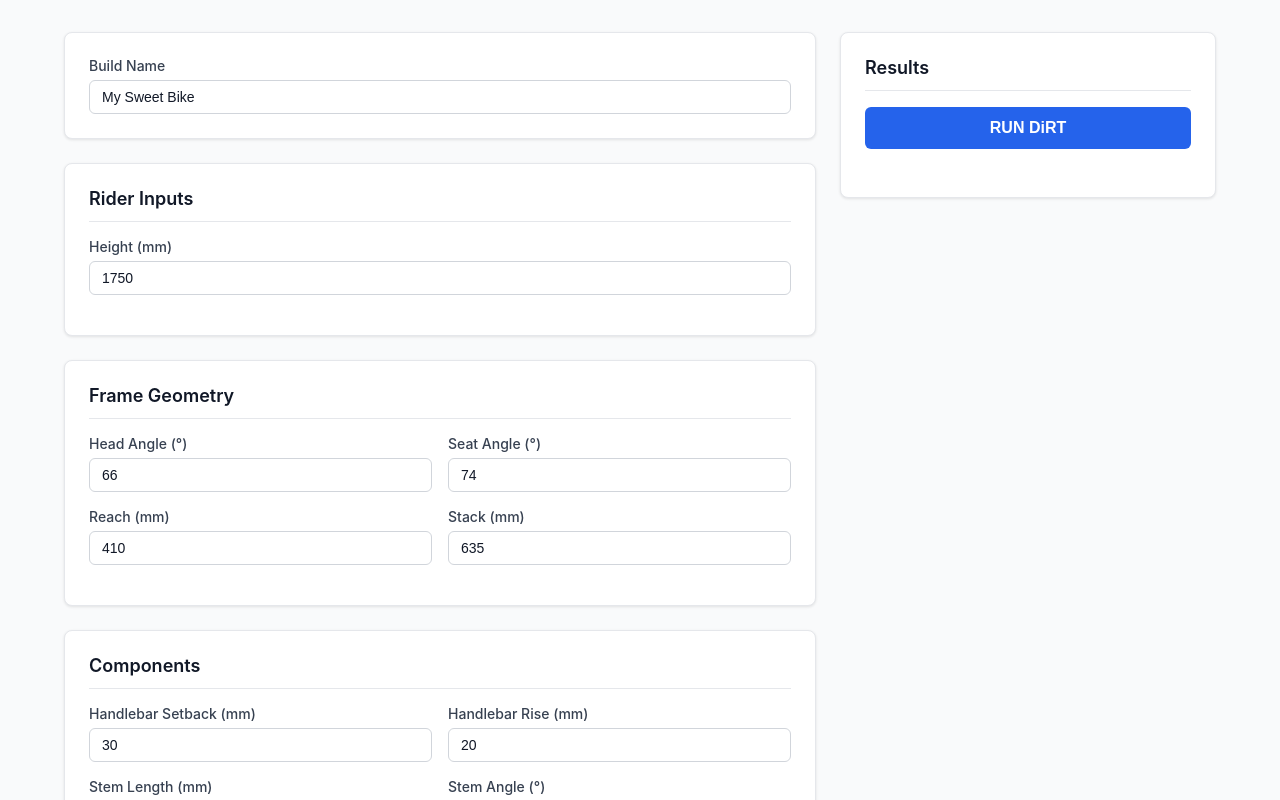
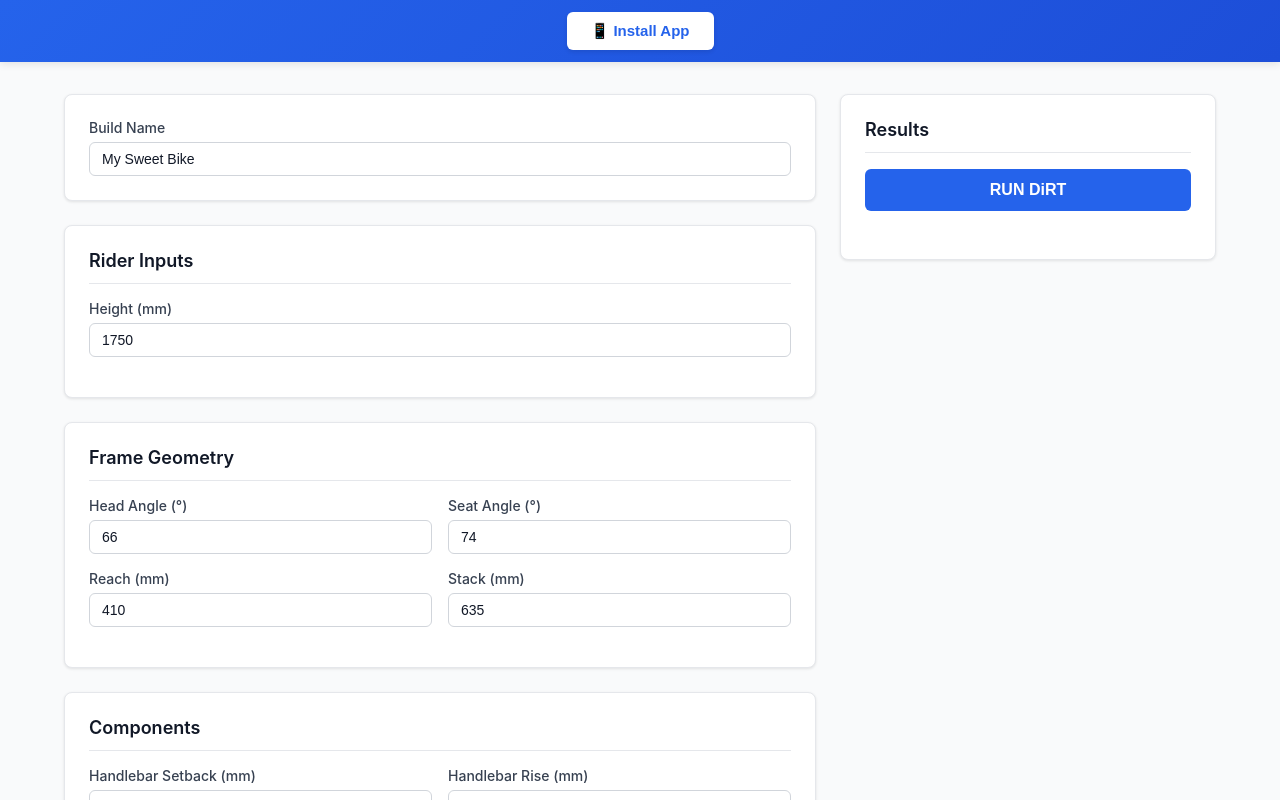
Before and after one commit to leelikesbikes/dirt-calculator, a Next.js app: page /app in a window 1280 px wide. Shown: the top 800 px of the page. Built offline with nearby package versions, Linux system fonts and the light colour scheme.

Commit message:
Add files via upload

```diff
--- a/app/app/page.js
+++ b/app/app/page.js
@@ -1,6 +1,6 @@
 'use client';
 
-import { useState } from 'react';
+import { useState, useEffect } from 'react';
 import styles from './page.module.css';
 
 export default function Home() {
@@ -31,45 +31,56 @@ export default function Home() {
   const [results, setResults] = useState(null);
   const [loading, setLoading] = useState(false);
   const [installPrompt, setInstallPrompt] = useState(null);
-  const [showInstallButton, setShowInstallButton] = useState(false);
+  const [isInstalled, setIsInstalled] = useState(false);
 
   // Register service worker and handle install prompt
-  useState(() => {
-    if (typeof window !== 'undefined') {
+  useEffect(() => {
+    // Check if already installed
+    if (window.matchMedia('(display-mode: standalone)').matches || window.navigator.standalone) {
+      setIsInstalled(true);
+    }
+
     // Register service worker
     if ('serviceWorker' in navigator) {
-        navigator.serviceWorker.register('/sw.js').catch(() => {});
+      navigator.serviceWorker.register('/sw.js')
+        .then(() => console.log('Service Worker registered'))
+        .catch((err) => console.log('Service Worker registration failed:', err));
     }
 
-      // Listen for install prompt
-      window.addEventListener('beforeinstallprompt', (e) => {
+    // Listen for install prompt (Chrome/Android)
+    const handleBeforeInstall = (e) => {
       e.preventDefault();
       setInstallPrompt(e);
-        setShowInstallButton(true);
-      });
+    };
 
-      // Check if already installed
-      if (window.matchMedia('(display-mode: standalone)').matches) {
-        setShowInstallButton(false);
-      }
-    }
+    window.addEventListener('beforeinstallprompt', handleBeforeInstall);
+
+    return () => {
+      window.removeEventListener('beforeinstallprompt', handleBeforeInstall);
+    };
   }, []);
 
   const handleInstall = async () => {
-    if (!installPrompt) {
-      // Fallback instructions for iOS Safari
-      alert('To install:\n\niOS: Tap Share button → Add to Home Screen\n\nAndroid: Tap menu (⋮) → Install app');
-      return;
-    }
-
+    if (installPrompt) {
+      // Chrome/Android - use native prompt
       installPrompt.prompt();
       const { outcome } = await installPrompt.userChoice;
 
       if (outcome === 'accepted') {
-      setShowInstallButton(false);
+        setIsInstalled(true);
       }
 
       setInstallPrompt(null);
+    } else {
+      // iOS Safari or already installed - show instructions
+      const isIOS = /iPad|iPhone|iPod/.test(navigator.userAgent);
+
+      if (isIOS) {
+        alert('To install this app:\n\n1. Tap the Share button (⬆️)\n2. Scroll down and tap "Add to Home Screen"\n3. Tap "Add"');
+      } else {
+        alert('To install this app:\n\n• Chrome: Click menu (⋮) → "Install app"\n• Edge: Click + icon in address bar\n• Safari: Tap Share → "Add to Home Screen"');
+      }
+    }
   };
 
   const runCalculation = async () => {
@@ -134,7 +145,7 @@ export default function Home() {
   return (
     <div className={styles.container}>
       {/* Install Button */}
-      {showInstallButton && (
+      {!isInstalled && (
         <div className={styles.installBanner}>
           <button onClick={handleInstall} className={styles.installButton}>
             📱 Install App
```
Lines whose indentation alone changed are shown as unchanged.
